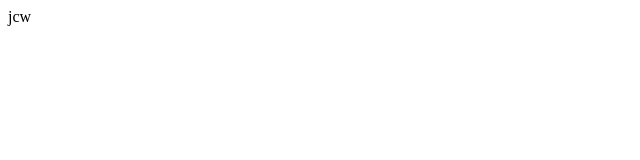
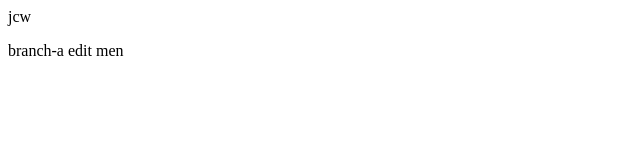
Before and after one commit to jrmydiaz/jcw, a plain HTML site: page index.html in a window 1280 px wide. Shown: the full height of the page, 0-640 px from the left. Drawn offline with Linux system fonts and the light colour scheme.

Commit message:
Update index.html

```diff
--- a/index.html
+++ b/index.html
@@ -1 +1,2 @@
 jcw
+<p>branch-a edit men</p>
```
